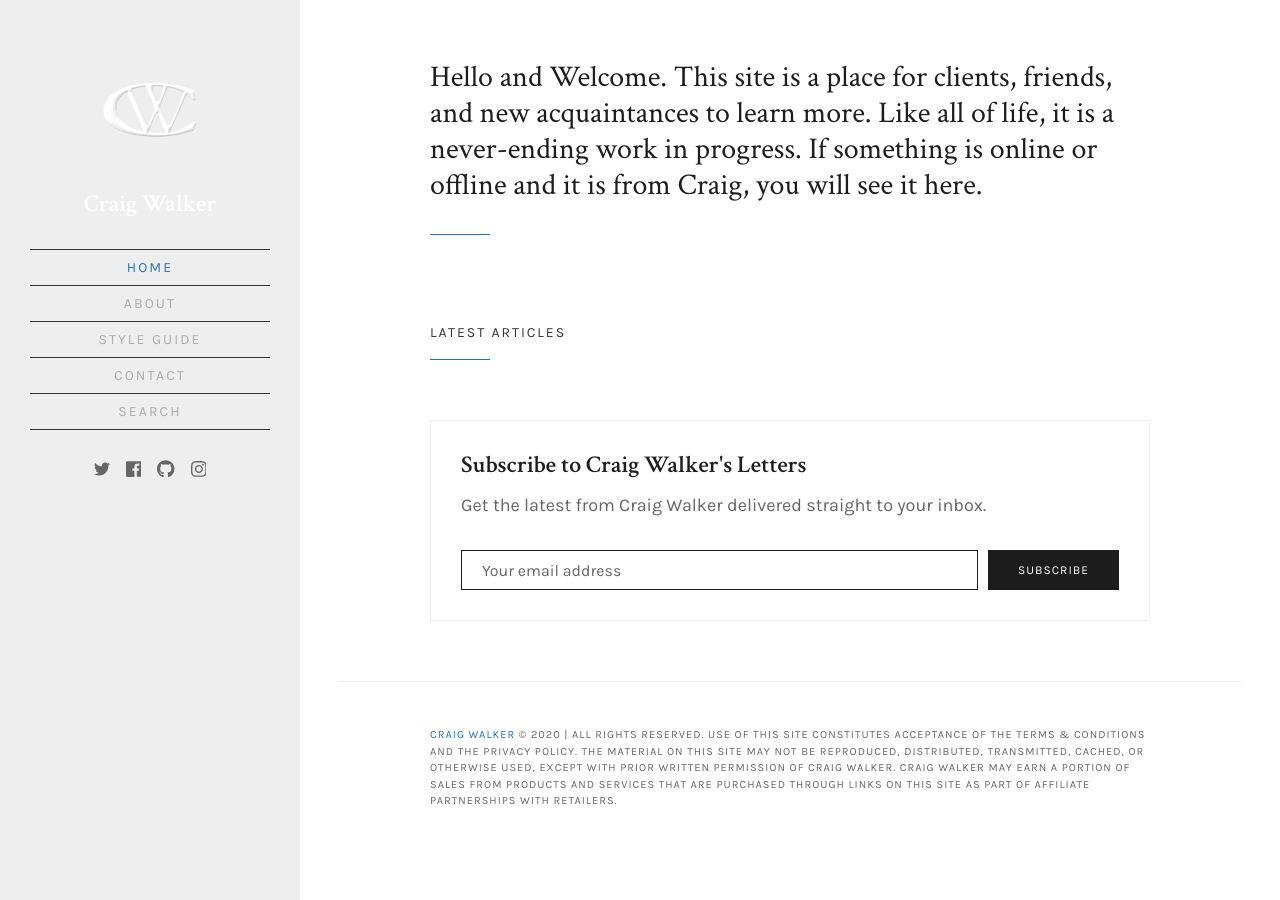
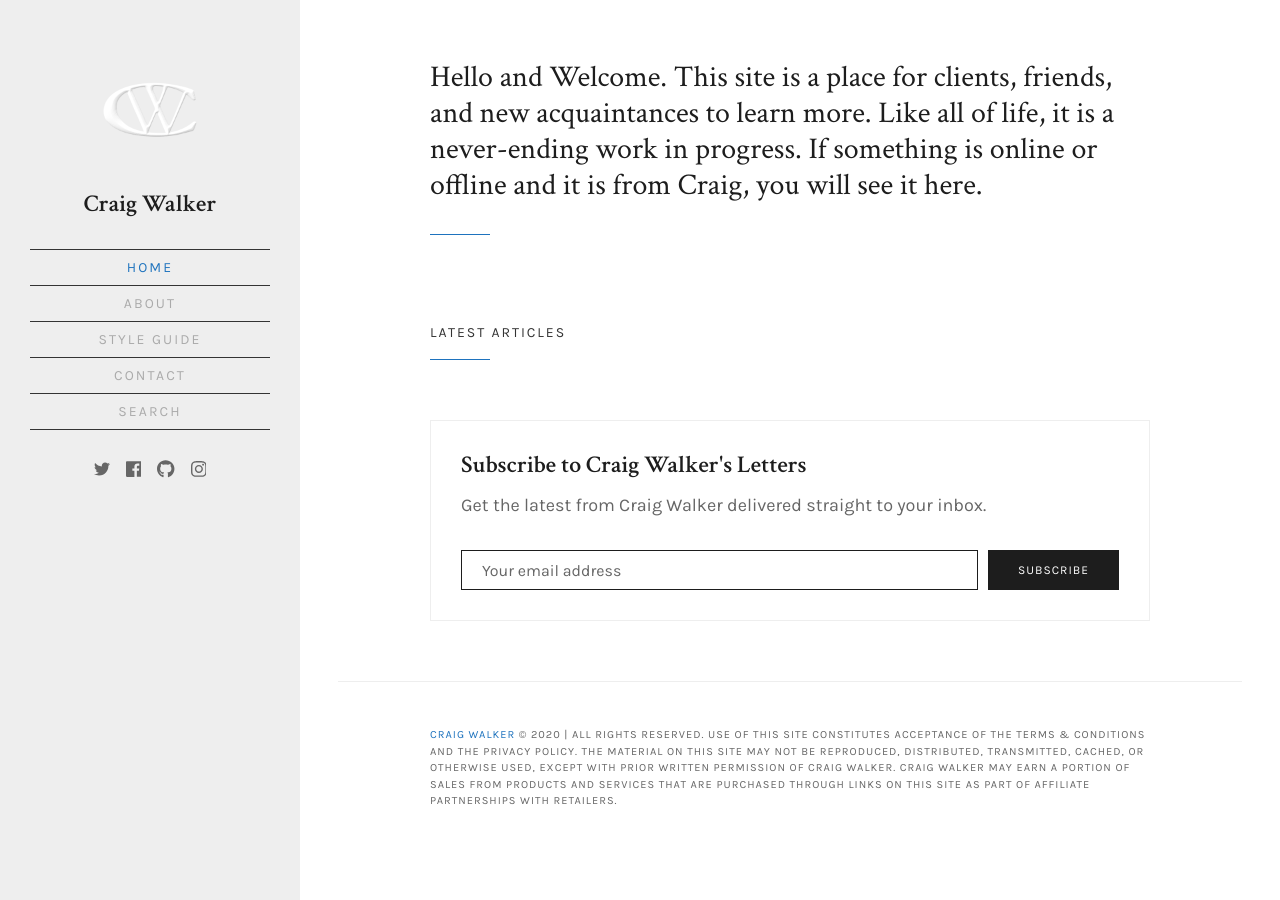
Before and after one commit to walkercraig/walkercraig, a Jekyll site: the page built from index.html, in a window 1280 px wide. Built offline with Jekyll 4.4.1, drawn with Linux system fonts in a browser that asks for light colours; the list of posts is cut into pages by our own code.

Commit message:
Update _header.scss

```diff
--- a/_sass/_header.scss
+++ b/_sass/_header.scss
@@ -55,7 +55,7 @@
 }
 
 .site-title a {
-  color: #fff;
+  color: $gray-darkest;
   text-decoration: none;
 }
 
```
